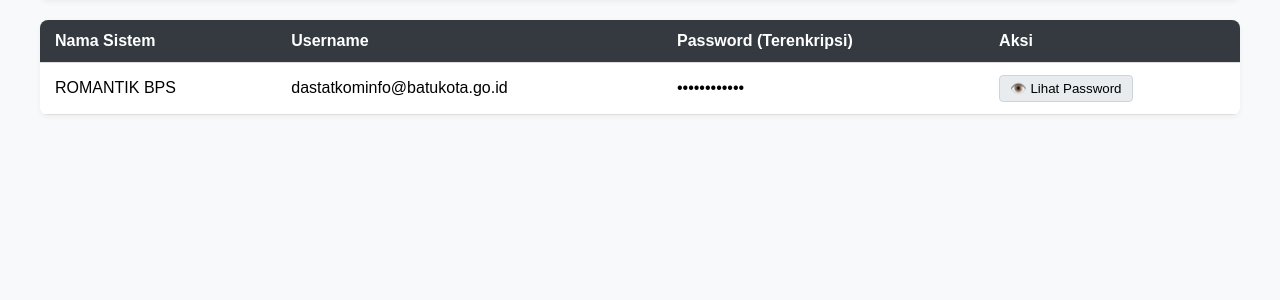
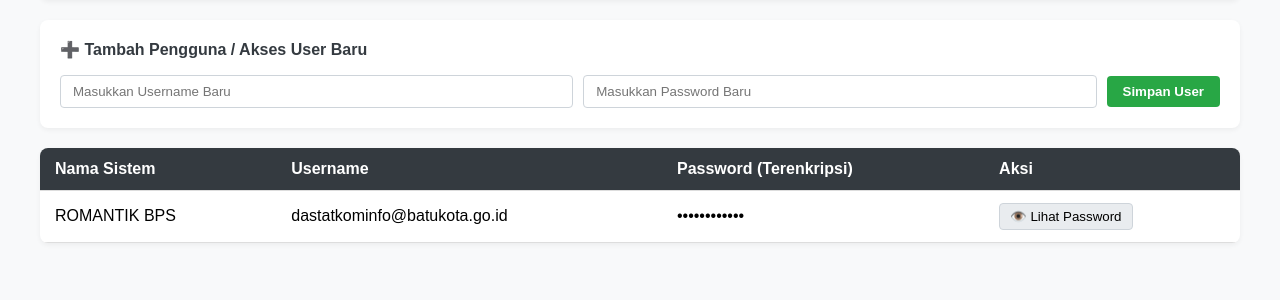
Before and after one commit to 230601110057-blip/kredensial-diskominfo, a Flask app: page /dashboard in a window 1280 px wide. Shown: the part 148-448 px from the top of the page. Run offline with Flask 3, Linux system fonts and the light colour scheme; a user stored in the database is signed in; data comes from the database, SQL or seed files in the repository.

Commit message:
Add files via upload

```diff
--- a/templates/dashboard.html
+++ b/templates/dashboard.html
@@ -10,6 +10,15 @@
         th, td { padding: 12px 15px; text-align: left; border-bottom: 1px solid #ddd; }
         th { background: #343a40; color: white; }
         .btn-eye { cursor: pointer; background: #e9ecef; border: 1px solid #ced4da; padding: 5px 10px; border-radius: 4px; }
+
+        /* CSS TAMBAHAN UNTUK FORM TAMBAH USER */
+        .card-add-user { background: white; padding: 20px; margin-top: 20px; border-radius: 8px; box-shadow: 0 2px 5px rgba(0,0,0,0.05); }
+        .card-add-user h3 { margin-top: 0; color: #343a40; font-size: 16px; }
+        .form-inline { display: flex; gap: 10px; align-items: center; }
+        .form-inline input { padding: 8px 12px; border: 1px solid #ced4da; border-radius: 4px; flex: 1; }
+        .btn-submit { background: #28a745; color: white; border: none; padding: 8px 16px; border-radius: 4px; cursor: pointer; font-weight: bold; }
+        .btn-submit:hover { background: #218838; }
+        .alert { padding: 10px 15px; margin-top: 15px; border-radius: 4px; background-color: #d4edda; color: #155724; border: 1px solid #c3e6cb; }
     </style>
 </head>
 <body>
@@ -20,6 +29,26 @@
             <a href="/logout">Keluar</a>
         </div>
     </div>
+
+    <!-- NOTIFIKASI SUKSES / ERROR (JIKA ADA) -->
+    {% with messages = get_flashed_messages() %}
+      {% if messages %}
+        {% for message in messages %}
+          <div class="alert">{{ message }}</div>
+        {% endfor %}
+      {% endif %}
+    {% endwith %}
+
+    <!-- ================= BAGIAN BARU: FORM TAMBAH USER ================= -->
+    <div class="card-add-user">
+        <h3>➕ Tambah Pengguna / Akses User Baru</h3>
+        <form action="/tambah_user" method="POST" class="form-inline">
+            <input type="text" name="username" placeholder="Masukkan Username Baru" required>
+            <input type="password" name="password" placeholder="Masukkan Password Baru" required>
+            <button type="submit" class="btn-submit">Simpan User</button>
+        </form>
+    </div>
+    <!-- =================================================================== -->
 
     <table>
         <thead>
```
